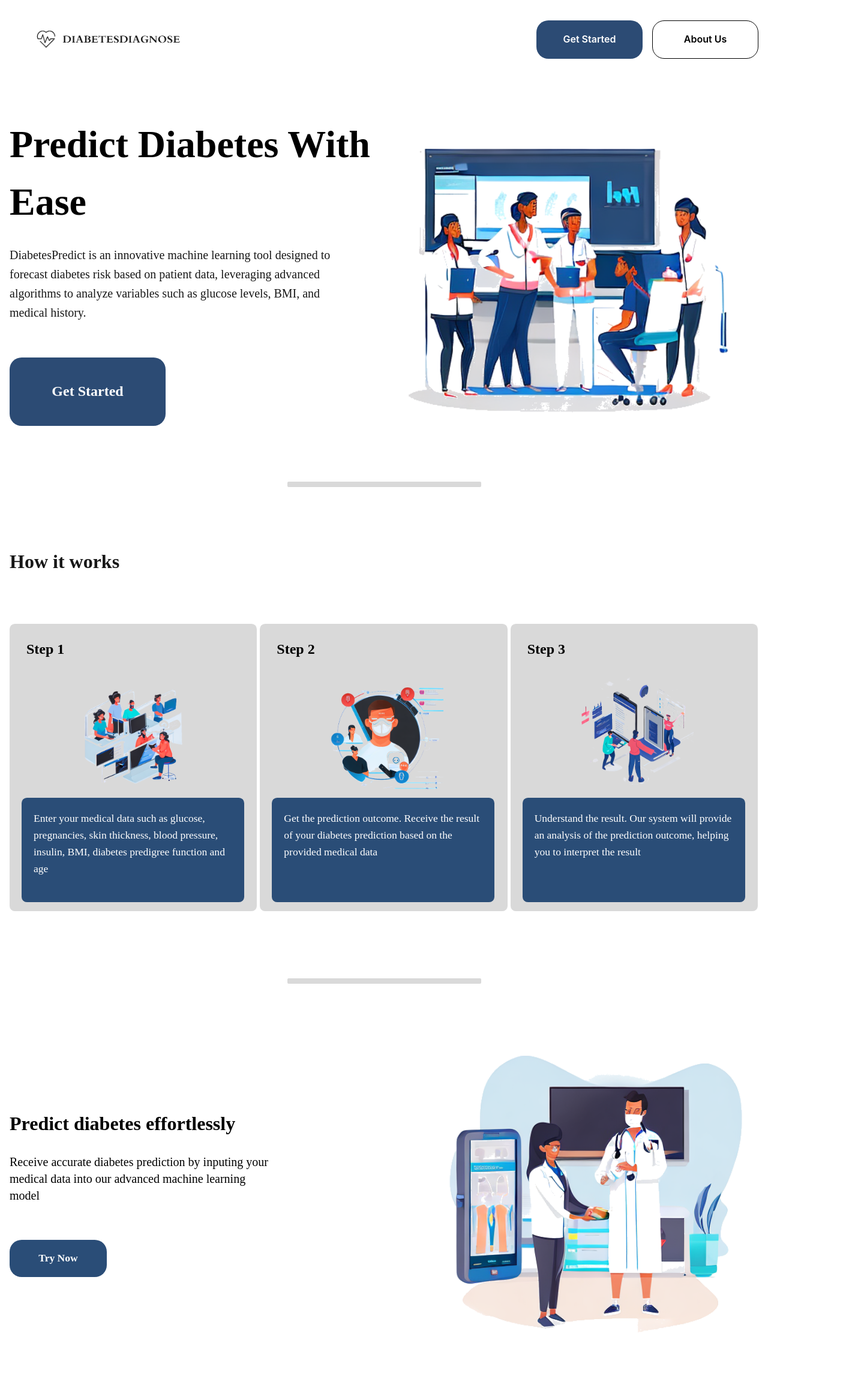
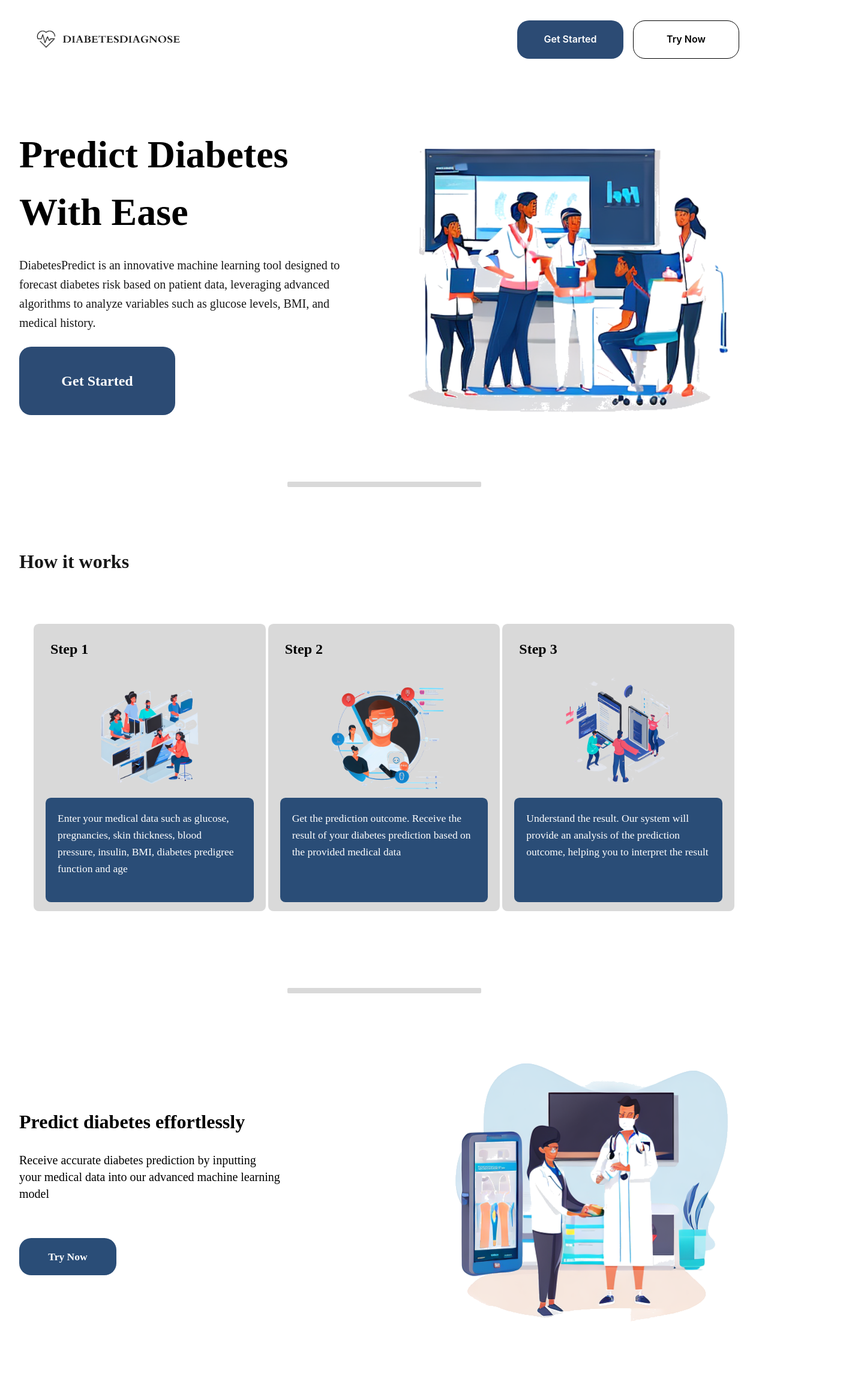
Before and after one commit to kollie-coder/diabetes-prediction-software, a React (Vite) app: page / in a window 1280 px wide. Shown: the top 2329 px of the page at 60% size, 1440 px wide, since content can reach past the window. Built offline with nearby package versions, Linux system fonts and the light colour scheme.

Commit message:
7th commit

```diff
--- a/src/components/Collaboration/Collaboration.jsx
+++ b/src/components/Collaboration/Collaboration.jsx
@@ -1,45 +1,50 @@
-import { Box, Button, Flex, Image, Text } from '@chakra-ui/react'
+import { Box, Button, Flex, Image, Text, useMediaQuery } from '@chakra-ui/react'
 import React from 'react'
 import Work from "../../assets/work.png";
 
 const Collaboration = () => {
+  const [isLargerThanMD] = useMediaQuery("(min-width: 768px)");
+
   return (
     <>
-
-
       <Flex
-   justifyContent={"space-between"}
+        direction={isLargerThanMD ? "row" : "column"}
+        justifyContent={isLargerThanMD ? "space-between" : "center"}
         mb={5}
         pb={5}
-   alignItems={"center"}
+        alignItems={isLargerThanMD ? "center" : "initial"}
+        px={4}
       >
+        {isLargerThanMD && (
+          <Box flex={2} mb={0}>
+            <Image
+              src={Work}
+              alt='work'
+              width={{sm:"370px", lg:"525px"}} // Adjust width based on screen size
+              maxWidth="100%" // Ensure image doesn't overflow container
+              height="auto" // Maintain aspect ratio
+              objectFit="cover"
+            />
+          </Box>
+        )}
 
-    <Box flex={2} display={{base:"none", md:"flex"}}>
-
-        <Image src={Work} alt='work'
-        width={"525px"} height={"548px"} objectFit={"cover"}/>
-
-    </Box>
-
-
-    <Box flex={1} py={5}>
+        <Box flex={1} py={isLargerThanMD ? 0 : 5} width={{sm: "100%", lg: "410px"}}> {/* Adjust width based on screen size */}
           <Text
-       color = '#000000'
-       fontSize = '32px'
-       fontFamily = 'Poppins'
-       fontWeight = {700}
-       lineHeight = '28.07px'
+            color='#000000'
+            fontSize='32px'
+            fontFamily='Poppins'
+            fontWeight={700}
+            lineHeight='28.07px'
           >
             As a doctor
           </Text>
 
           <Text
-       color = '#000000'
-       fontSize = '20px'
-       fontFamily = 'Poppins'
-       lineHeight = '28.07px'
+            color='#000000'
+            fontSize='20px'
+            fontFamily='Poppins'
+            lineHeight='28.07px'
             fontWeight={400}
-       maxW={"410px"}
             py={10}
           >
             Contribute to diabetes research by validating prediction
@@ -56,15 +61,12 @@ const Collaboration = () => {
             height={"72px"}
             borderRadius={"20px"}
           >
-        Research with us
+            Get Started
           </Button>
         </Box>
+      </Flex>
+    </>
+  );
+};
 
-   </Flex>
-
-
-   </>
-  )
-}
-
-export default Collaboration
+export default Collaboration;
--- a/src/components/Diagnose/Diagnose.jsx
+++ b/src/components/Diagnose/Diagnose.jsx
@@ -1,44 +1,46 @@
-import { Box, Button, Flex, Image, Spacer, Text } from '@chakra-ui/react'
-import React from 'react'
+import { Box, Button, Flex, Text, Image, useMediaQuery } from '@chakra-ui/react';
+import React from 'react';
 import DiagnosePic from "../../assets/diagnose.png";
 import { Link } from 'react-router-dom';
 
 const Diagnose = () => {
+  const [isLargerThanMD] = useMediaQuery("(min-width: 768px)");
+
   return (
     <>
       <Flex
-    justifyContent={"space-between"}
-     my={10} pb={5}
-     gap={"194px"}
-     alignItems={"center"}
-     justifyItems={"center"}
+        direction={{ base: "column", md: "row" }}
+        justifyContent={{ base: "center", md: "space-between" }}
+        alignItems="center"
+        my={{ base: 5, md: 10 }}
+        pb={5}
+        gap={{ base: "30px", md: "194px" }}
+        px={4}
       >
+        <Box flex={{ base: "initial", md: 1 }} px={{ base: 5, md: 0 }}>
+          <Text
+            color='#000000'
+            fontSize='32px'
+            fontFamily='Poppins'
+            fontWeight={700}
+            lineHeight='28.07px'
+            py={4}
 
-    <Box flex={1}>
-
-        <Text
-        color = '#000000'
-        fontSize = '32px'
-        fontFamily = 'Poppins'
-        fontWeight = {700}
-        lineHeight ='28.07px'
-        py={4}
           >
             Predict diabetes effortlessly
-
           </Text>
 
           <Text
-            color = '#000000'
-            fontSize = '20px'
-            fontFamily = 'Poppins'
-            lineHeight = '28.07px'
+            color='#000000'
+            fontSize='20px'
+            fontFamily='Poppins'
+            lineHeight='28.07px'
             fontWeight={400}
             py={5}
-            maxW={"435px"}
+            maxW={{ base: "100%", md: "435px" }}
+
           >
-            Receive accurate diabetes prediction by inputing your medical data
-             into our advanced machine learning model
+            Receive accurate diabetes prediction by inputting your medical data into our advanced machine learning model
           </Text>
 
           <Link to={"/predict"}>
@@ -52,39 +54,31 @@ const Diagnose = () => {
               width={"162px"}
               height={"62px"}
               mt={10}
+              display="block"
             >
               Try Now
             </Button>
-
           </Link>
-
-
-
         </Box>
 
-
-
-        <Box
-        flex={1}
-         display={{base:"none", md:"flex"}}
-         >
-            <Image src={DiagnosePic}
+        {isLargerThanMD && (
+          <Box flex={1} display={{ base: "none", md: "flex" }}>
+            <Image
+              src={DiagnosePic}
               alt='diagnose'
-             width={"525px"}
-             height={"548px"}
-             objectFit={"cover"}
+              width="525px"
+              height="auto"
+              objectFit="cover"
             />
           </Box>
-
+        )}
       </Flex>
 
-    <Flex alignContent={"center"} justifyContent={"center"} py={8} mb={6} display={{base:"none",md:"flex"}}>
-   <Box width={"323px"} height={"9px"} borderRadius={"2px"} backgroundColor={"#D9D9D9"} />
-
+      <Flex alignContent={"center"} justifyContent={"center"} py={{ base: 4, md: 8 }} mb={6} display={{ base: "none", md: "flex" }}>
+        <Box width={"100%"} maxWidth={"323px"} height={"9px"} borderRadius={"2px"} backgroundColor={"#D9D9D9"} />
       </Flex>
-
     </>
-  )
+  );
 }
 
-export default Diagnose
+export default Diagnose;
--- a/src/components/Footer/Footer.jsx
+++ b/src/components/Footer/Footer.jsx
@@ -14,7 +14,7 @@ const Footer = () => {
     backgroundColor={"#2A4D77"}
     borderRadius={"20px 20px 0px 0px"}
      h={"264px"}
-     w={"1440px"}
+
      alignContent={"center"}
      justifyContent={"center"}
       alignItems={"center"}
--- a/src/components/Guide/Guide.jsx
+++ b/src/components/Guide/Guide.jsx
@@ -5,10 +5,10 @@ import Guides from './Guides'
 const Guide = () => {
   return (
     <>
-    <Box my={5}>
+     <Box my={5} px={4}>
 
-        <Text color = '#171717' fontSize = '32px'fontFamily = 'Source Sans Pro'
-        fontWeight = {700} lineHeight = '48px' py={20}>
+<Text color='#171717' fontSize='32px' fontFamily='Source Sans Pro'
+  fontWeight={700} lineHeight='48px' py={20}>
   How it works
 </Text>
 
@@ -16,13 +16,19 @@ const Guide = () => {
 
   <Grid
     templateColumns={{
-        sm:"repeat(1, 1fr)",
-        md:"repeat(2, 1fr)",
-        lg:"repeat(3, 1fr)",
+
+      sm: "repeat(1, 1fr)",
+      md: "repeat(2, 1fr)",
+      lg: "repeat(3, 1fr)",
+      xl: "repeat(3, 1fr)",
     }}
     gap={1}
     columnGap={1}
-
+    alignItems={"center"}
+    justifyItems={"center"}
+    mx="auto" // Center the grid horizontally
+    maxWidth="1200px" // Set max width for responsiveness
+    px={4} // Add horizontal padding
   >
     <Guides />
 
@@ -32,10 +38,11 @@ const Guide = () => {
 
 </Box>
 
-    <Flex alignContent={"center"} justifyContent={"center"} mt={20} py={8} display={{base:"none",md:"flex"}}>
+<Flex alignContent={"center"} justifyContent={"center"} mt={20} py={8} display={{ base: "none", md: "flex" }}>
 <Box width={"323px"} height={"9px"} borderRadius={"2px"} backgroundColor={"#D9D9D9"} />
 
 </Flex>
+
 
     </>
   )
--- a/src/components/Guide/Guides.jsx
+++ b/src/components/Guide/Guides.jsx
@@ -11,18 +11,18 @@ const Guides = () => {
         overflow={"hidden"}
         backgroundColor={"#D9D9D9"}
         borderRadius={"8.77px"}
-    width={"412.33px"}
+        width={"100%"} // Set width to 100%
         height={"479px"}
-
+        mb={4} // Add margin bottom for spacing
       >
         <Box px={5}>
 
           <Text
-         color = '#000000'
-         fontSize = '24px'
-         fontFamily = 'Poppins'
-          fontWeight = {600}
-          lineHeight = '28.07px'
+            color='#000000'
+            fontSize='24px'
+            fontFamily='Poppins'
+            fontWeight={600}
+            lineHeight='28.07px'
             px={2}
             py={7}
           >
@@ -30,37 +30,42 @@ const Guides = () => {
           </Text>
 
           <Box display={"flex"} flexDirection={"column"} alignItems={"center"}>
-        <Image src={Guide1} alt='guide1' w={"198.27px"} h={"198.27px"} objectFit={"cover"} pt={3}/>
+            <Image src={Guide1} alt='guide1' w={"198.27px"} h={"198.27px"} objectFit={"cover"} pt={3} />
           </Box>
 
-
-     <Box padding={5} mt={2} width={"371.09px"} height={"173.7px"} borderRadius={"8.77px"} backgroundColor={"#2A4D77"}>
+        <Box
+      padding={["3", "4", "5"]} // Adjust padding for different screen sizes
+      mt={["1", "2"]} // Adjust margin top for different screen sizes
+      borderRadius={"8.77px"}
+      backgroundColor={"#2A4D77"}
+      width={"100%"} // Set width to 100% to ensure it spans the entire grid item
+      height={"173.7px"}
+    >
       <Text
-        color = '#FFFFFF'
-        fontSize = '17.55px'
-        fontFamily = 'Poppins'
-        lineHeight = '28.07px'
+        color='#FFFFFF'
+        fontSize={['14px', '16px', '17.55px']} // Adjust font size for different screen sizes
+        fontFamily='Poppins'
+        lineHeight={['22px', '24px', '28.07px']} // Adjust line height for different screen sizes
         fontWeight={400}
       >
     Enter your medical data such as glucose, pregnancies, skin thickness,
     blood pressure, insulin, BMI, diabetes predigree function and age
   </Text>
+</Box>
 
         </Box>
 
-
-     </Box>
+      </GridItem>
 
 
-
-    </GridItem>
 
       <GridItem
         overflow={"hidden"}
         backgroundColor={"#D9D9D9"}
         borderRadius={"8.77px"}
-   width={"412.33px"}
+        width={"100%"} // Set width to 100%
         height={"479px"}
+        mb={4} // Add margin bottom for spacing
       >
      <Box px={5}>
 
@@ -80,12 +85,19 @@ const Guides = () => {
     </Box>
 
 
-    <Box padding={5} mt={2} width={"371.09px"} height={"173.7px"} borderRadius={"8.77px"} backgroundColor={"#2A4D77"}>
+    <Box
+      padding={["3", "4", "5"]} // Adjust padding for different screen sizes
+      mt={["1", "2"]} // Adjust margin top for different screen sizes
+      borderRadius={"8.77px"}
+      backgroundColor={"#2A4D77"}
+      width={"100%"} // Set width to 100% to ensure it spans the entire grid item
+      height={"173.7px"}
+    >
       <Text
-        color = '#FFFFFF'
-        fontSize = '17.55px'
-        fontFamily = 'Poppins'
-        lineHeight = '28.07px'
+        color='#FFFFFF'
+        fontSize={['14px', '16px', '17.55px']} // Adjust font size for different screen sizes
+        fontFamily='Poppins'
+        lineHeight={['22px', '24px', '28.07px']} // Adjust line height for different screen sizes
         fontWeight={400}
       >
            Get the prediction outcome. Receive the result of your diabetes prediction
@@ -97,12 +109,14 @@ const Guides = () => {
 
     </GridItem>
 
+
     <GridItem
         overflow={"hidden"}
         backgroundColor={"#D9D9D9"}
         borderRadius={"8.77px"}
-    width={"412.33px"}
+        width={"100%"} // Set width to 100%
         height={"479px"}
+        mb={4} // Add margin bottom for spacing
       >
      <Box px={5}>
 
@@ -123,12 +137,19 @@ const Guides = () => {
       </Box>
 
 
-      <Box padding={5} mt={2} width={"371.09px"} height={"173.7px"} borderRadius={"8.77px"} backgroundColor={"#2A4D77"}>
+           <Box
+      padding={["3", "4", "5"]} // Adjust padding for different screen sizes
+      mt={["1", "2"]} // Adjust margin top for different screen sizes
+      borderRadius={"8.77px"}
+      backgroundColor={"#2A4D77"}
+      width={"100%"} // Set width to 100% to ensure it spans the entire grid item
+      height={"173.7px"}
+    >
       <Text
-        color = '#FFFFFF'
-        fontSize = '17.55px'
-        fontFamily = 'Poppins'
-        lineHeight = '28.07px'
+        color='#FFFFFF'
+        fontSize={['14px', '16px', '17.55px']} // Adjust font size for different screen sizes
+        fontFamily='Poppins'
+        lineHeight={['22px', '24px', '28.07px']} // Adjust line height for different screen sizes
         fontWeight={400}
       >
             Understand the result. Our system will provide an analysis of the
--- a/src/components/Hero/Hero.jsx
+++ b/src/components/Hero/Hero.jsx
@@ -1,67 +1,69 @@
-import { Box, Button, Flex, Image, Text } from '@chakra-ui/react'
-import React from 'react'
+import { Box, Button, Flex, Image, Text, useMediaQuery } from '@chakra-ui/react';
+import React from 'react';
 import heroImage from "../../assets/heroImage.png";
 import heroImage2 from "../../assets/heroImage2.png";
 
 const Hero = () => {
+  const [isLargerThanMD] = useMediaQuery("(min-width: 768px)");
+
   return (
     <>
-    <Flex alignItems={"center"} gap={4}>
-
-        <Flex flex={1} direction={"column"} gap={6} >
-
+      <Flex alignItems="center" gap={4} flexWrap={{ base: "wrap", md: "nowrap" }} px={4}>
+        <Flex
+          flex={{ base: "auto", md: 1 }}
+          direction="column"
+          gap={6}
+          textAlign={{ base: "center", md: "initial" }}
+          maxWidth={{ base: "100%", md: "50%" }}
+        >
           <Text
-          fontSize={{base:"30px",md:"64px"}}
+            fontSize={{ base: "30px", md: "64px" }}
             fontWeight={700}
-            fontFamily={"Poppins"}
-             lineHeight={{base:"45px",md:"96px"}}
-             maxW={{base:"318px",md:"674px"}}
+            fontFamily="Poppins"
+            lineHeight={{ base: "45px", md: "96px" }}
           >
             Predict Diabetes With Ease
           </Text>
 
-            <Text color={"#171717"}
-             fontSize={"20px"}
-             fontFamily={"Poppins"}
-              lineHeight={"32px"}
+          <Text
+            color="#171717"
+            fontSize={{ base: "20px", md: "20px" }}
+            fontFamily="Poppins"
+            lineHeight="32px"
             fontWeight={400}
-              maxW={"550px"}
+            maxW={{ base: "100%", md: "550px" }}
           >
-            DiabetesPredict is an innovative machine learning tool designed to forecast diabetes risk based on patient data,
-           leveraging advanced algorithms to analyze variables such as glucose levels, BMI, and medical history.
+            DiabetesPredict is an innovative machine learning tool designed to forecast diabetes risk based on patient data, leveraging advanced algorithms to analyze variables such as glucose levels, BMI, and medical history.
           </Text>
 
           <Button
-            width={{base:"201px",md:"260px"}}
-            height={{base:"50px",md:"114px"}}
-            borderRadius={{base:"10px",md:"20px"}}
-            color={"rgba(255, 255, 255, 1)"}
-            backgroundColor={"rgba(44, 75, 116, 1)"}
-            fontFamily={"Poppins"}
-            fontWeight={{base:400, md:700}}
-            fontSize={{base:"22.71px",md:"24px"}}
-            marginTop={"35px"}
-
+            width={{ base: "201px", md: "260px" }}
+            height={{ base: "50px", md: "114px" }}
+            borderRadius={{ base: "10px", md: "20px" }}
+            color="white"
+            backgroundColor="rgba(44, 75, 116, 1)"
+            fontFamily="Poppins"
+            fontWeight={{ base: 400, md: 700 }}
+            fontSize={{ base: "22.71px", md: "24px" }}
+            mt={{ base: "35px", md: "0" }}
+            alignSelf={{ base: "center", md: "initial" }} // Align button to center on small screens, but left on larger screens
           >
             Get Started
           </Button>
-
         </Flex>
 
-
-
-        <Box display={{base:"none", md:"flex"}} flex={1}>
-            <Image src={heroImage2} alt='heroImage2' w={"582px"} h={"639px"} objectFit={"cover"} />
+        {isLargerThanMD && (
+          <Box flex={{ base: "auto", md: 1 }}>
+            <Image src={heroImage2} alt="heroImage2" w="582px" h="639px" objectFit="cover" />
           </Box>
+        )}
       </Flex>
 
-<Flex alignContent={"center"} justifyContent={"center"} mt={8} display={{base:"none",md:"flex"}}>
-   <Box width={"323px"} height={"9px"} borderRadius={"2px"} backgroundColor={"#D9D9D9"} />
-
+      <Flex alignContent="center" justifyContent="center" mt={8} display={{ base: "none", md: "flex" }}>
+        <Box width="323px" height="9px" borderRadius="2px" backgroundColor="#D9D9D9" />
       </Flex>
-
     </>
-  )
+  );
 }
 
-export default Hero
+export default Hero;
--- a/src/components/Navbar/Navbar.jsx
+++ b/src/components/Navbar/Navbar.jsx
@@ -6,26 +6,26 @@ import { RxHamburgerMenu } from "react-icons/rx";
 
 const Navbar = () => {
   return (
-    <Container maxW={"container.2xl"} >
+    <Container maxW={"full"} px={4} >
 
       <Flex justifyContent={"space-between"} alignItems={"center"}>
 
         <Link to={"/"}>
-      <Image src={Logo} alt='logo' w={80}/>
+      <Image src={Logo} alt='logo' w={{base:60, lg:80}}/>
       </Link>
 
-      <Flex gap={4} display={{base:"none", md:"flex"}}>
+      <Flex gap={4} display={{base:"none", md:"flex"}} pr={8}>
         <Button width={"177px"} height={"64px"} borderRadius={"20px"} padding={"10px"} background='rgba(44, 75, 116, 1)' color={"white"}>
           Get Started
         </Button>
 
         <Button width={"177px"} height={"64px"} borderRadius={"20px"} padding={"10px"} colorScheme='rgba(44, 75, 116, 1)' variant={"outline"}>
-          About Us
+          Try Now
         </Button>
 
       </Flex>
 
-      <Box display={{base:'flex',md:"none"}} >
+      <Box display={{base:'flex',md:"none"}} pr={{base:2, md:4}} >
 
       <RxHamburgerMenu size={"25px"}/>
       </Box>
```
Lines whose indentation alone changed are shown as unchanged.
